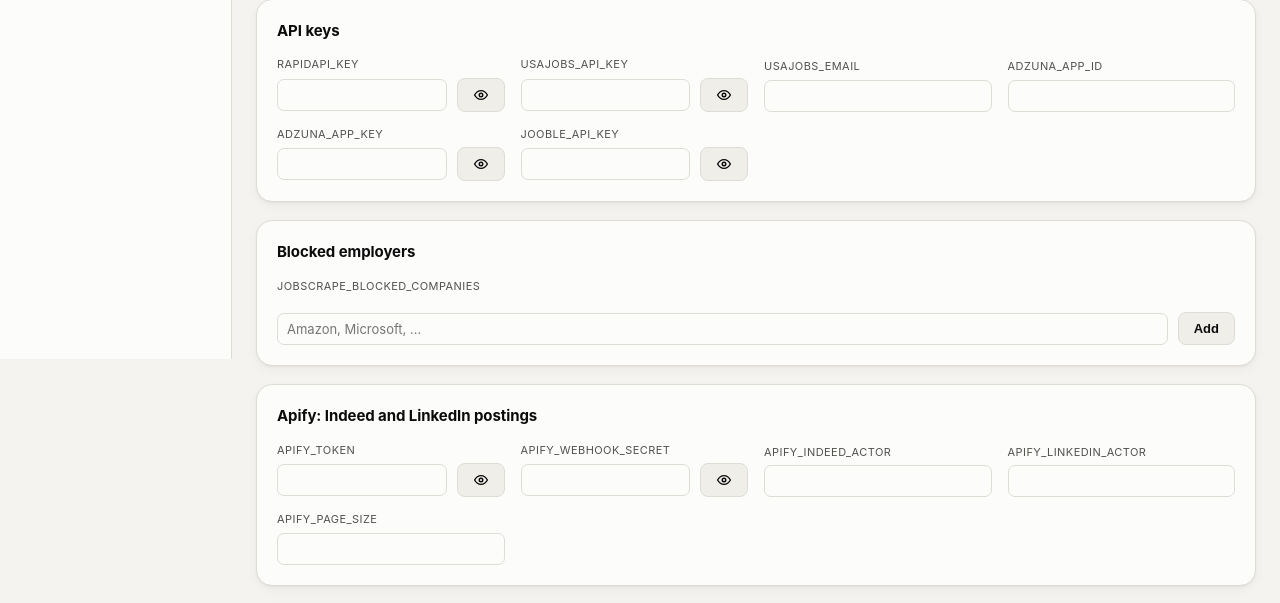
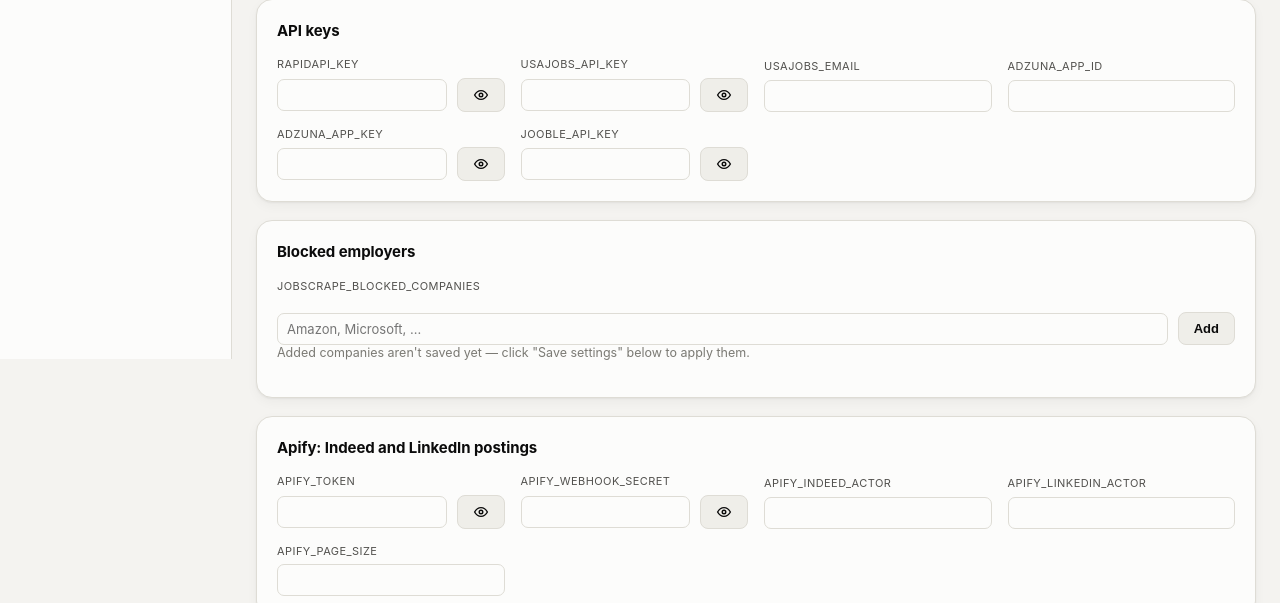
Before and after one commit to jheros/JobScrape, a FastAPI app: page /settings in a window 1280 px wide. Shown: the part 441-1044 px from the top of the page. Run offline with FastAPI, Linux system fonts and the light colour scheme; parts of the project's set-up code (start-up, migrations or seed data) failed here and were passed over; some libraries are stand-ins or nearby versions.

Commit message:
Settings: make it clear that adding a company doesn't save it
Reproduced the report (add chips, refresh, they're gone) with a real
save+reload cycle first -- persistence itself is correct, confirmed via
a direct /api/settings round trip. The actual gap: this whole page is
one form with one "Save settings" button several sections below Blocked
employers, but clicking "Add" visibly commits a chip, which reads as a
completed action. Added an inline hint right at the add row saying so.

Also fixed the hint rendering in shouting all-caps -- it inherited
.form-grid label's uppercase/letter-spacing meant for short field names,
not a full sentence.

Co-Authored-By: Claude Sonnet 5 <noreply@anthropic.com>

```diff
--- a/jobscrape/dashboard/static/app.css
+++ b/jobscrape/dashboard/static/app.css
@@ -493,6 +493,9 @@ table.coverage td.bar span { display: block; height: 9px; border-radius: 3px;
   font-size: 11px; color: var(--text-secondary);
   text-transform: uppercase; letter-spacing: .04em;
 }
+/* A `.hint` inside a form label is a full sentence, not a field name --
+   inheriting the label's all-caps/letter-spacing turns it into shouting. */
+.form-grid label .hint { text-transform: none; letter-spacing: normal; }
 .form-field .field-label {
   font-size: 11px; color: var(--text-secondary);
   text-transform: uppercase; letter-spacing: .04em;
--- a/jobscrape/dashboard/templates/settings.html
+++ b/jobscrape/dashboard/templates/settings.html
@@ -39,6 +39,7 @@
           <input type="text" id="blocked-company-add" placeholder="Amazon, Microsoft, ..." class="flex-1" autocomplete="off">
           <button class="btn ghost" type="button" id="blocked-company-add-btn">Add</button>
         </div>
+        <span class="hint">Added companies aren't saved yet — click "Save settings" below to apply them.</span>
         <input type="hidden" name="{{ f.key }}" id="blocked-companies-hidden" value="{{ f.value }}">
         {% elif f.secret %}
         <span class="flex">
```
